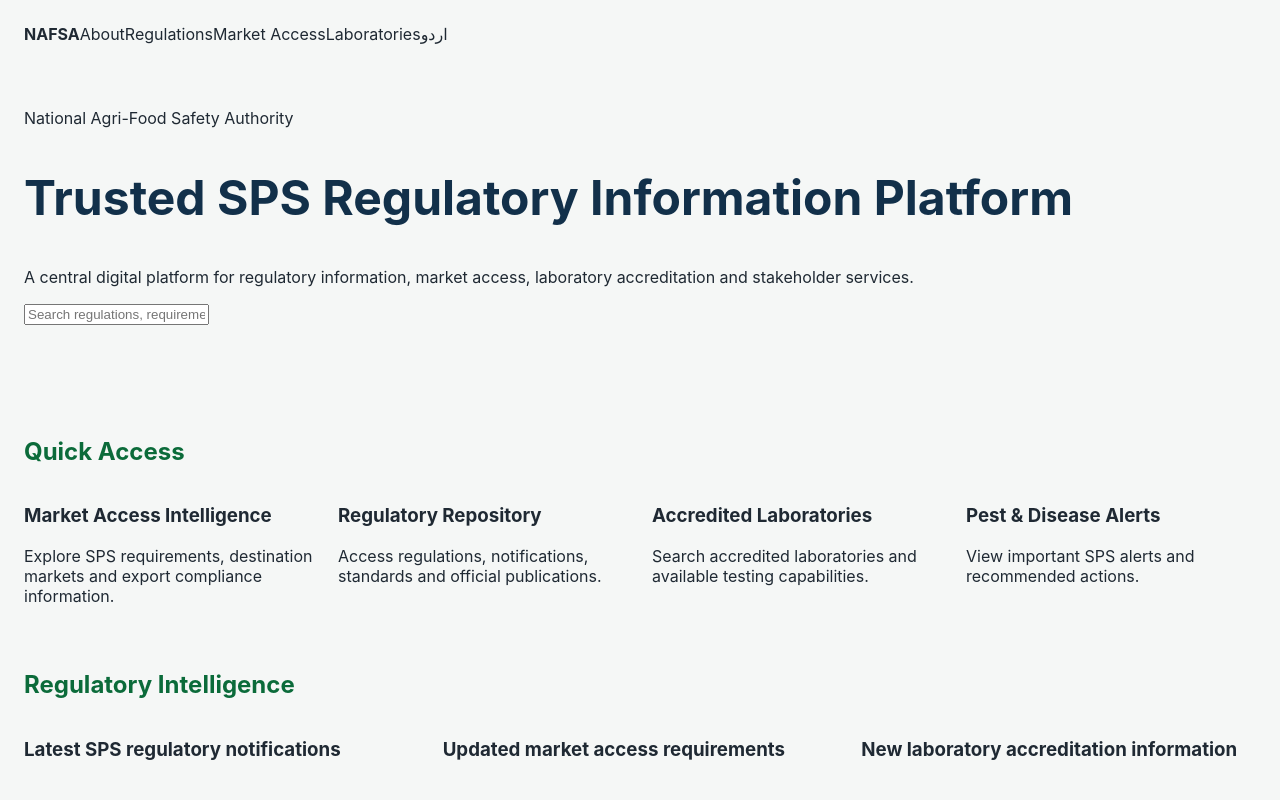
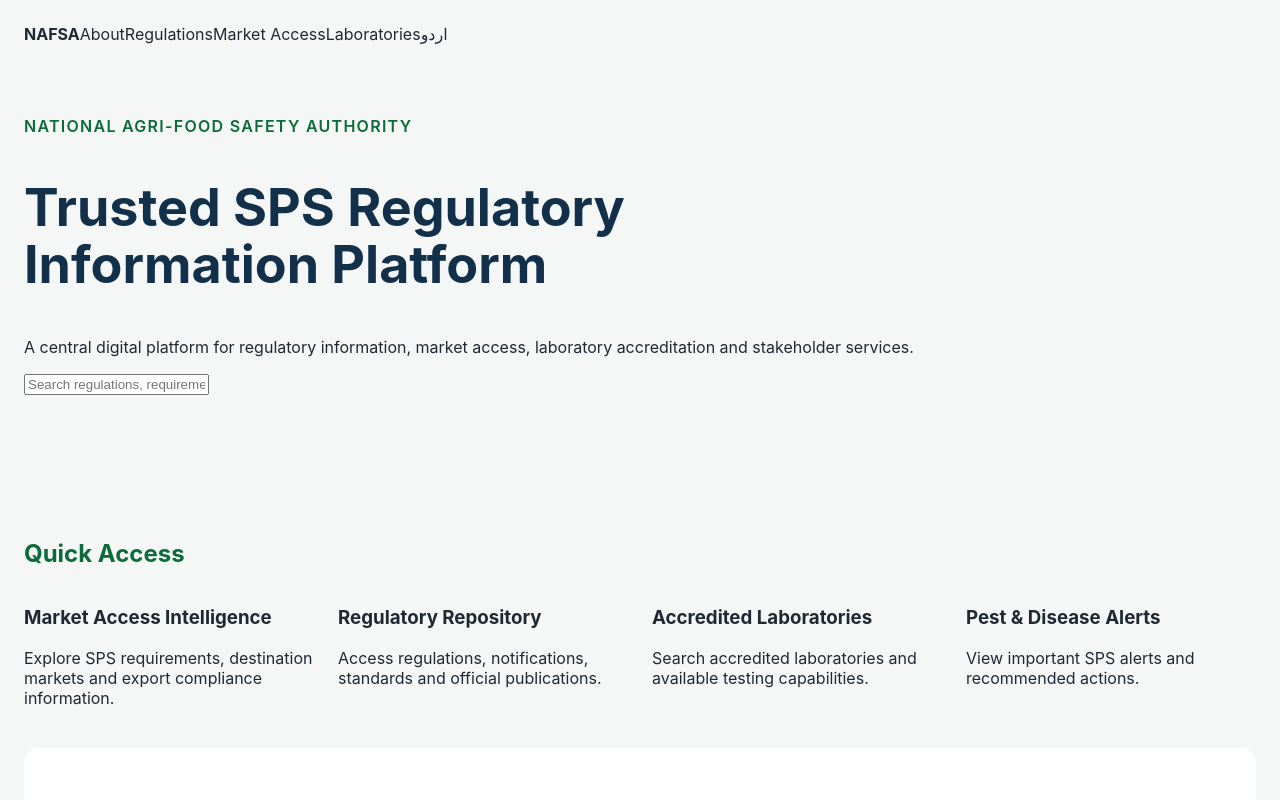
Before and after one commit to waseem99/NAFSA, a Next.js app in the folder prototype/: page / in a window 1280 px wide. Shown: the top 800 px of the page. Built offline with nearby package versions, Linux system fonts and the light colour scheme.

Commit message:
Enhance NAFSA homepage visual system styling

```diff
--- a/prototype/app/globals.css
+++ b/prototype/app/globals.css
@@ -16,12 +16,21 @@
 }
 
 .hero {
-  padding: 64px 0;
+  padding: 72px 0;
+  max-width: 900px;
+}
+
+.eyebrow {
+  color: #0B6B3A;
+  font-weight: 600;
+  text-transform: uppercase;
+  letter-spacing: .08em;
 }
 
 h1 {
   color: #12304A;
-  font-size: 48px;
+  font-size: 52px;
+  line-height: 1.1;
 }
 
 h2 {
@@ -29,8 +38,29 @@
   margin-top: 48px;
 }
 
+.section {
+  padding: 24px 0;
+}
+
+.highlight,
+.psw-section {
+  background: #ffffff;
+  padding: 32px;
+  border-radius: 16px;
+}
+
 .grid {
   display: grid;
   grid-template-columns: repeat(auto-fit, minmax(240px, 1fr));
   gap: 24px;
 }
+
+@media (max-width: 768px) {
+  main {
+    padding: 16px;
+  }
+
+  h1 {
+    font-size: 36px;
+  }
+}
```
